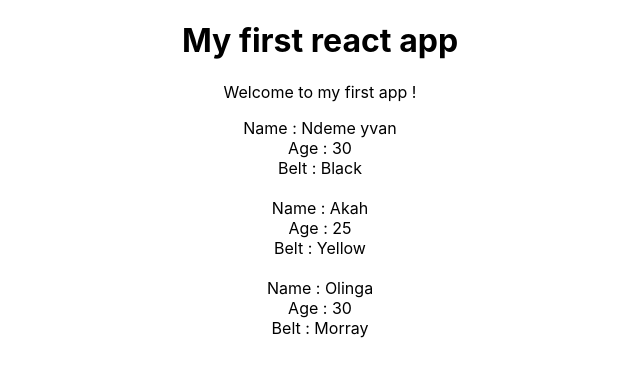
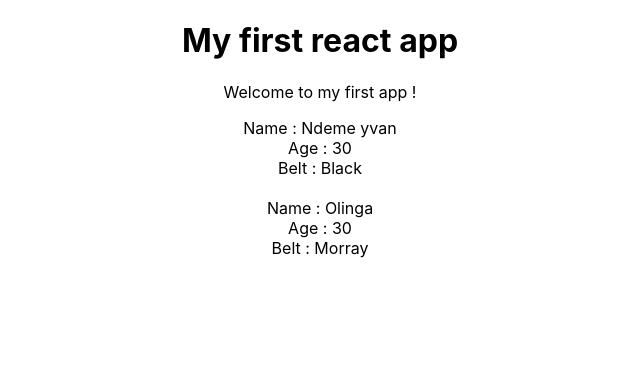
Before and after one commit to ndemeyvan/reacjJsNinja, a React (Create React App) app: page / in a window 1280 px wide. Shown: the top 376 px of the page, without its empty margins (320-960 px from the left). Built offline with nearby package versions, Linux system fonts and the light colour scheme.

Commit message:
make a condition with jsx

```diff
--- a/src/App.jsx
+++ b/src/App.jsx
@@ -7,7 +7,7 @@ export default class App extends Component {
   state = {
     ninja: [
       { name: "Ndeme yvan", age: 30, belt: "Black", id: 1 },
-      { name: "Akah", age: 25, belt: "Yellow", id: 2 },
+      { name: "Akah", age: 15, belt: "Yellow", id: 2 },
       { name: "Olinga", age: 30, belt: "Morray", id: 3 },
     ],
   };
--- a/src/components/ninja.jsx
+++ b/src/components/ninja.jsx
@@ -1,18 +1,35 @@
 import React from "react";
 
 const ninja = (props) => {
-  const { ninjas } = props; /// destructuring method
+  /// destructuring method use to get variable
+  const { ninjas } = props;
+
   //generate a new list of element with the object get from
   //parent props
   const ninjaList = ninjas.map((ninja) => {
-    return (
+      /// conventionnal style
+    // if (ninja.age > 20) {
+    //   return (
+    //     <div className="ninjaList" key={ninja.id}>
+    //       <div>Name : {ninja.name}</div>
+    //       <div>Age : {ninja.age}</div>
+    //       <div>Belt : {ninja.belt}</div>
+    //       <br />
+    //     </div>
+    //   );
+    // } else {
+    //   return null;
+    // }
+
+    //ternary style
+    return ninja.age > 20 ?       (
         <div className="ninjaList" key={ninja.id}>
           <div>Name : {ninja.name}</div>
           <div>Age : {ninja.age}</div>
           <div>Belt : {ninja.belt}</div>
           <br />
         </div>
-    );
+      ) : null;
   });
 
   //////////screen
```
Also changed, not shown: 1 other file (tests, documents, lock files or other folders). Lines whose indentation alone changed are shown as unchanged.
